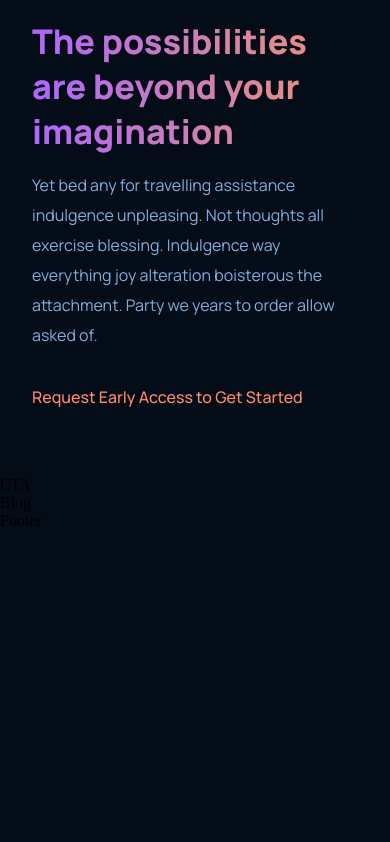
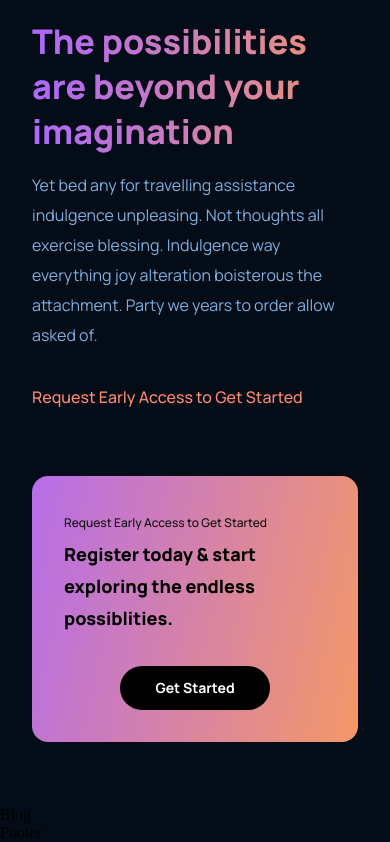
Before and after one commit to Basil0345/GPT3, a React (Create React App) app: page / in a window 390 px wide. Shown: the part 3667-4509 px from the top of the page. Before the commit the page ends 4197 px from the top, so only its background shows below. Built offline with nearby package versions, Linux system fonts and the light colour scheme.

Commit message:
cta section added

```diff
--- a/src/components/cta/CTA.jsx
+++ b/src/components/cta/CTA.jsx
@@ -1,10 +1,18 @@
-import React from 'react';
+import React from "react";
 import "./cta.css";
 
 const CTA = () => {
   return (
-    <div>CTA</div>
-  )
-}
+    <div className="gpt3__cta section__margin">
+      <div className="gpt3__cta-content ">
+        <p>Request Early Access to Get Started</p>
+        <h3>Register today & start exploring the endless possiblities.</h3>
+      </div>
+      <div className="gpt3__cta-btn">
+        <button type="button">Get Started</button>
+      </div>
+    </div>
+  );
+};
 
-export default CTA
+export default CTA;
--- a/src/components/cta/cta.css
+++ b/src/components/cta/cta.css
@@ -0,0 +1,76 @@
+.gpt3__cta {
+  display: flex;
+  justify-content: space-between;
+  align-items: center;
+  flex-direction: row;
+  padding: 2rem;
+  border-radius: 1rem;
+  background: var(--gradient-bar);
+}
+
+.gpt3__cta-content p {
+  font-family: var(--font-family);
+  font-weight: 500;
+  font-size: 12px;
+  line-height: 30px;
+
+  color: #0e0e0e;
+}
+
+.gpt3__cta-content h3 {
+  font-family: var(--font-family);
+  font-weight: 800;
+  font-size: 24px;
+  line-height: 45px;
+
+  color: #000000;
+}
+
+.gpt3__cta-btn {
+  display: flex;
+  justify-content: center;
+  align-items: center;
+  margin-left: 2rem;
+}
+
+.gpt3__cta-btn button {
+  background: #000000;
+  border-radius: 40px;
+  font-family: var(--font-family);
+  font-weight: 700;
+  font-size: 18px;
+  line-height: 30px;
+  padding: 0.5rem 1rem;
+  border: none;
+  outline: none;
+  cursor: pointer;
+  color: #ffffff;
+  min-width: 150px;
+}
+
+@media screen and (max-width: 650px) {
+  .gpt3__cta {
+    flex-direction: column;
+    margin-top: 2rem !important;
+  }
+
+  .gpt3__cta-btn {
+    margin: 2rem 0 0;
+  }
+}
+
+@media screen and (max-width: 550px) {
+  .gpt3__cta {
+    margin-top: 0 !important;
+  }
+
+  .gpt3__cta-content h3 {
+    font-size: 18px;
+    line-height: 32px;
+  }
+
+  .gpt3__cta-btn button {
+    font-size: 14px;
+    line-height: 28px;
+  }
+}
```
